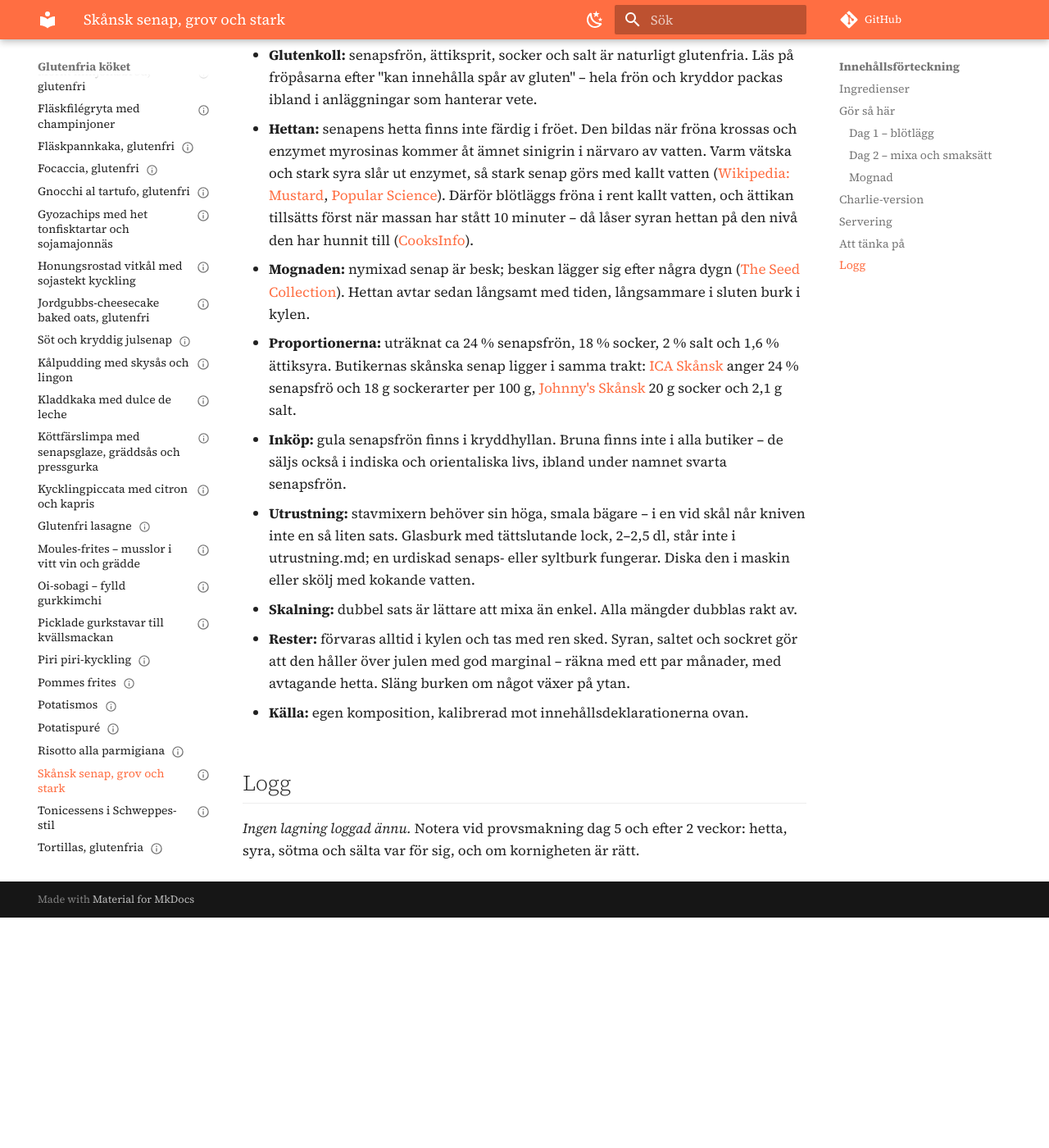
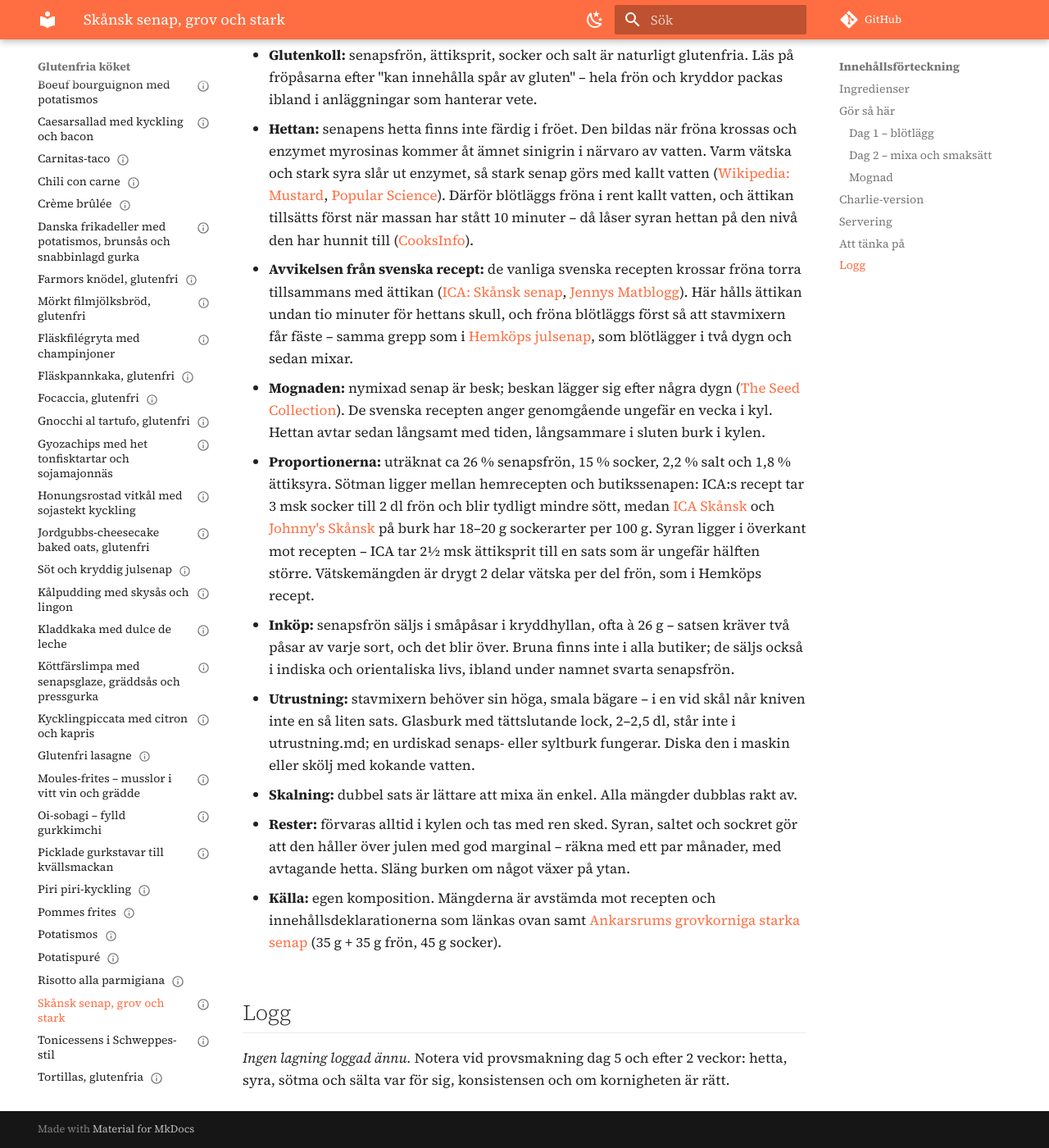
Before and after one commit to Hakan-ValidAlpha/glutenfriakocken, an MkDocs documentation site: the page built from docs/recept/skansk-senap-grov-stark.md, in a window 1280 px wide and 1400 px high, scrolled down 2178 px. Shown: the whole window at 82% size. Built offline with MkDocs 1.6.1 and Material for MkDocs 9.7.7, drawn with Linux system fonts in a browser that asks for light colours; comment, search, counter and statistics services are not loaded; before the commit the page ends 3297 px from its top, so only the background shows below that; some of the changed text lies outside the part shown.

Commit message:
skånsk senap: mängder avstämda mot svenska recept, mindre socker och vatten
Co-Authored-By: Claude Fable 5.2 <noreply@anthropic.com>
Claude-Session: https://claude.ai/code/session_012LLv3q3BGBB3qHv6YfmLxx

```diff
--- a/docs/recept/skansk-senap-grov-stark.md
+++ b/docs/recept/skansk-senap-grov-stark.md
@@ -13,7 +13,7 @@ tags: [tillbehör, senap, jul, julbord, skånskt, hetta]
 
 # Skånsk senap, grov och stark
 
-**ca 2 dl (1 burk) · ca 20 min aktivt + 1 natt blötläggning och minst 5 dagars mognad · glutenfri**
+**knappt 2 dl (1 burk) · ca 20 min aktivt + 1 dygn blötläggning och minst 5 dagars mognad · glutenfri**
 
 Grovkornig senap på lika delar bruna och gula frön, med bara vatten, ättika, socker och salt – hetta som drar i näsan, tydlig syra och sälta, måttlig sötma. Fröna blötläggs i rent vatten och ättikan kommer i först tio minuter efter mixningen; det är den ordningen som gör senapen stark. Vuxensenapen till julskinkan – den milda och söta varianten är [Söt och kryddig julsenap](julsenap-sot-kryddig.md).
 
@@ -21,29 +21,29 @@ Grovkornig senap på lika delar bruna och gula frön, med bara vatten, ättika,
 
 | Mängd | Ingrediens |
 |---:|---|
-| 30 g (knappt ½ dl) | bruna senapsfrön |
-| 30 g (knappt ½ dl) | gula senapsfrön |
-| 110 g (1 dl + 2 tsk) | kallt vatten |
+| 30 g (2½ msk) | bruna senapsfrön |
+| 30 g (2½ msk) | gula senapsfrön |
+| 95 g (knappt 1 dl) | kallt vatten |
 | 35 g (2 msk + 1 tsk) | ättiksprit 12 % |
-| 45 g (ca ½ dl) | strösocker |
+| 35 g (knappt 3 msk) | strösocker |
 | 5 g (knappt 1 tsk) | finsalt |
 
 ## Gör så här
 
 ### Dag 1 – blötlägg
 
-1. Väg upp båda sorternas frön i stavmixerns bägare. Häll på det kalla vattnet, rör om, täck med lock eller plastfilm och ställ i kylen 12–24 timmar. Fröna suger upp nästan allt vatten och de gula blir hala och geléaktiga på ytan – det ska de bli.
+1. Väg upp båda sorternas frön i stavmixerns bägare. Häll på det kalla vattnet, rör om, täck med lock eller plastfilm och ställ i kylen ett dygn. Fröna suger upp nästan allt vatten och de gula blir hala och geléaktiga på ytan – det ska de bli.
 
 ### Dag 2 – mixa och smaksätt
 
 2. Mixa med stavmixern direkt i bägaren, i korta pulser, sammanlagt 1–2 minuter. Skrapa ner från kanterna mellan pulserna. Sluta när massan är krämig och ungefär hälften av kornen fortfarande är hela – det är mest de hårda bruna fröna som blir kvar som korn.
 3. Låt massan stå 10 minuter i rumstemperatur, utan att tillsätta något. Det är nu hettan bildas: lukta försiktigt efter tio minuter – det ska sticka till i näsan.
-4. Rör ner ättiksprit, socker och salt. Rör en minut, låt stå 5 minuter och rör igen tills inga sockerkorn känns mot skeden. Senapen är nu lös, som en tunn gröt.
+4. Rör ner ättiksprit, socker och salt. Rör en minut, låt stå 5 minuter och rör igen tills inga sockerkorn känns mot skeden. Senapen är nu lös, som en gröt.
 5. Skrapa över i en ren glasburk, sätt på locket och ställ i kylen. Senapen tjocknar under de första dygnen.
 
 ### Mognad
 
-6. Låt senapen mogna minst 5 dagar i kylen innan den äts; den är som bäst från ungefär 2 veckor. De första dagarna är den besk och rå i smaken – smaka inte av den förrän dag 5.
+6. Låt senapen mogna minst 5 dagar i kylen innan den äts; den är som bäst efter 1–2 veckor. De första dagarna är den besk och rå i smaken – smaka inte av den förrän dag 5.
 7. Rör om före servering. Har den blivit för fast: rör ner kallt vatten, 1 tsk i taget.
 
 ## Charlie-version
@@ -60,14 +60,15 @@ Grovkornig senap på lika delar bruna och gula frön, med bara vatten, ättika,
 
 - **Glutenkoll:** senapsfrön, ättiksprit, socker och salt är naturligt glutenfria. Läs på fröpåsarna efter "kan innehålla spår av gluten" – hela frön och kryddor packas ibland i anläggningar som hanterar vete.
 - **Hettan:** senapens hetta finns inte färdig i fröet. Den bildas när fröna krossas och enzymet myrosinas kommer åt ämnet sinigrin i närvaro av vatten. Varm vätska och stark syra slår ut enzymet, så stark senap görs med kallt vatten ([Wikipedia: Mustard](https://en.wikipedia.org/wiki/Mustard_%28condiment%29), [Popular Science](https://www.popsci.com/diy/how-to-make-mustard/)). Därför blötläggs fröna i rent kallt vatten, och ättikan tillsätts först när massan har stått 10 minuter – då låser syran hettan på den nivå den har hunnit till ([CooksInfo](https://www.cooksinfo.com/mustard)).
-- **Mognaden:** nymixad senap är besk; beskan lägger sig efter några dygn ([The Seed Collection](https://www.theseedcollection.com.au/How-to-Make-Mustard-Condiment)). Hettan avtar sedan långsamt med tiden, långsammare i sluten burk i kylen.
-- **Proportionerna:** uträknat ca 24 % senapsfrön, 18 % socker, 2 % salt och 1,6 % ättiksyra. Butikernas skånska senap ligger i samma trakt: [ICA Skånsk](https://handla.ica.se/produkt/1397819) anger 24 % senapsfrö och 18 g sockerarter per 100 g, [Johnny's Skånsk](https://handla.ica.se/produkt/1481184) 20 g socker och 2,1 g salt.
-- **Inköp:** gula senapsfrön finns i kryddhyllan. Bruna finns inte i alla butiker – de säljs också i indiska och orientaliska livs, ibland under namnet svarta senapsfrön.
+- **Avvikelsen från svenska recept:** de vanliga svenska recepten krossar fröna torra tillsammans med ättikan ([ICA: Skånsk senap](https://www.ica.se/recept/skansk-senap-327768/), [Jennys Matblogg](https://www.jennysmatblogg.nu/2020/12/16/jennys-senap/)). Här hålls ättikan undan tio minuter för hettans skull, och fröna blötläggs först så att stavmixern får fäste – samma grepp som i [Hemköps julsenap](https://www.hemkop.se/recept/hemgjord_senap), som blötlägger i två dygn och sedan mixar.
+- **Mognaden:** nymixad senap är besk; beskan lägger sig efter några dygn ([The Seed Collection](https://www.theseedcollection.com.au/How-to-Make-Mustard-Condiment)). De svenska recepten anger genomgående ungefär en vecka i kyl. Hettan avtar sedan långsamt med tiden, långsammare i sluten burk i kylen.
+- **Proportionerna:** uträknat ca 26 % senapsfrön, 15 % socker, 2,2 % salt och 1,8 % ättiksyra. Sötman ligger mellan hemrecepten och butikssenapen: ICA:s recept tar 3 msk socker till 2 dl frön och blir tydligt mindre sött, medan [ICA Skånsk](https://handla.ica.se/produkt/1397819) och [Johnny's Skånsk](https://handla.ica.se/produkt/1481184) på burk har 18–20 g sockerarter per 100 g. Syran ligger i överkant mot recepten – ICA tar 2½ msk ättiksprit till en sats som är ungefär hälften större. Vätskemängden är drygt 2 delar vätska per del frön, som i Hemköps recept.
+- **Inköp:** senapsfrön säljs i småpåsar i kryddhyllan, ofta à 26 g – satsen kräver två påsar av varje sort, och det blir över. Bruna finns inte i alla butiker; de säljs också i indiska och orientaliska livs, ibland under namnet svarta senapsfrön.
 - **Utrustning:** stavmixern behöver sin höga, smala bägare – i en vid skål når kniven inte en så liten sats. Glasburk med tättslutande lock, 2–2,5 dl, står inte i utrustning.md; en urdiskad senaps- eller syltburk fungerar. Diska den i maskin eller skölj med kokande vatten.
 - **Skalning:** dubbel sats är lättare att mixa än enkel. Alla mängder dubblas rakt av.
 - **Rester:** förvaras alltid i kylen och tas med ren sked. Syran, saltet och sockret gör att den håller över julen med god marginal – räkna med ett par månader, med avtagande hetta. Släng burken om något växer på ytan.
-- **Källa:** egen komposition, kalibrerad mot innehållsdeklarationerna ovan.
+- **Källa:** egen komposition. Mängderna är avstämda mot recepten och innehållsdeklarationerna som länkas ovan samt [Ankarsrums grovkorniga starka senap](https://ankarsrum.com/recipe/two-kinds-of-mustard) (35 g + 35 g frön, 45 g socker).
 
 ## Logg
 
-*Ingen lagning loggad ännu.* Notera vid provsmakning dag 5 och efter 2 veckor: hetta, syra, sötma och sälta var för sig, och om kornigheten är rätt.
+*Ingen lagning loggad ännu.* Notera vid provsmakning dag 5 och efter 2 veckor: hetta, syra, sötma och sälta var för sig, konsistensen och om kornigheten är rätt.
```
